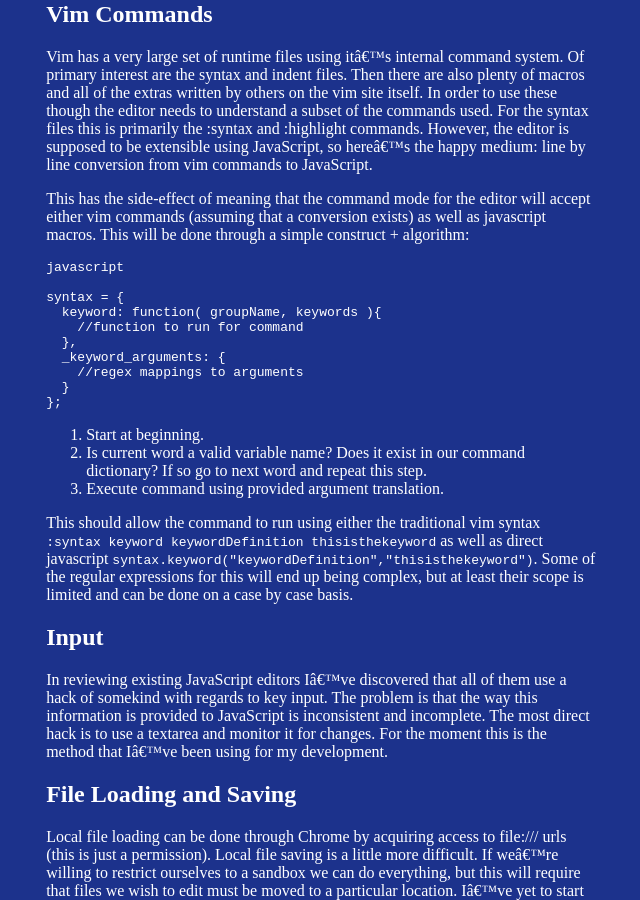
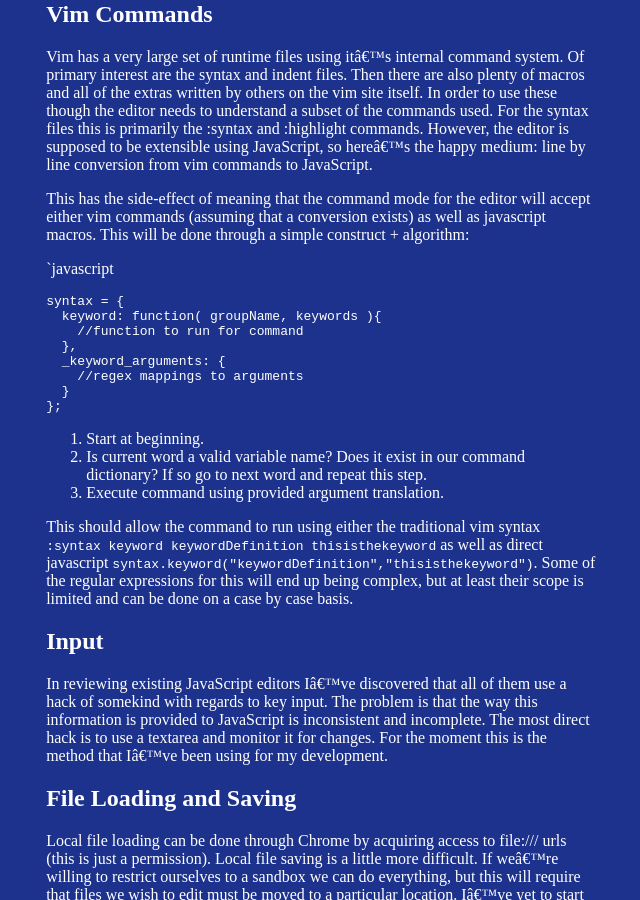
Before and after one commit to robeyh/robeyh.github.com, a Jekyll site: the page built from _posts/2011-10-14-Text-Editor-Development-Update.md, in a window 1280 px wide and 900 px high, scrolled down 1223 px. Shown: the whole window, without its empty margins (447-1087 px from the left). Built offline with Jekyll 4.4.1, drawn with Linux system fonts in a browser that asks for light colours; some web fonts are replaced.

```diff
--- a/_posts/2011-10-14-Text-Editor-Development-Update.md
+++ b/_posts/2011-10-14-Text-Editor-Development-Update.md
@@ -28,7 +28,11 @@ Since WebGL inherently has support for nothing but numbers and arrays of numbers
 
 ## Syntax Highlighting
 
-I was originally split between doing more formal parsing of the text, which would allow for things like auto-completion and context aware editing to be based on the actual state of the code instead of heuristics.  The thing is, I was not able to find a good set of formal grammars for very many languages.  Vim has a very large set of defined syntaxes and writing an interpreter for these is inline with the other project goals.
+I was originally split between doing more formal parsing of the text, which would allow
+for things like auto-completion and context aware editing to be based on the actual state
+of the code instead of heuristics.  The thing is, I was not able to find a good set of
+formal grammars for very many languages.  Vim has a very large set of defined syntaxes
+and writing an interpreter for these is inline with the other project goals.
 
 ## Vim Commands
 
@@ -36,7 +40,7 @@ Vim has a very large set of runtime files using it's internal command system.  O
 
 This has the side-effect of meaning that the command mode for the editor will accept either vim commands (assuming that a conversion exists) as well as javascript macros.  This will be done through a simple construct + algorithm:
 
-    javascript
+`javascript
 
     syntax = {
       keyword: function( groupName, keywords ){
```
